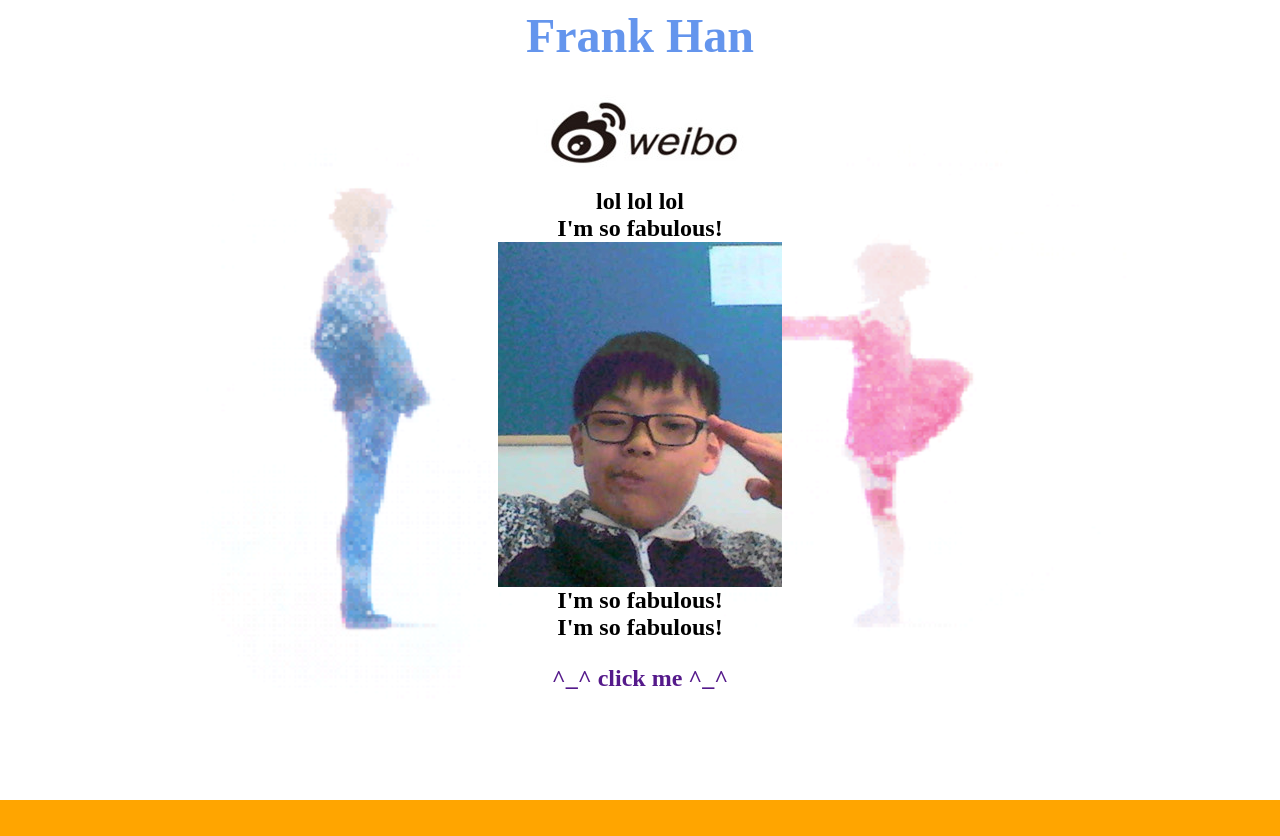
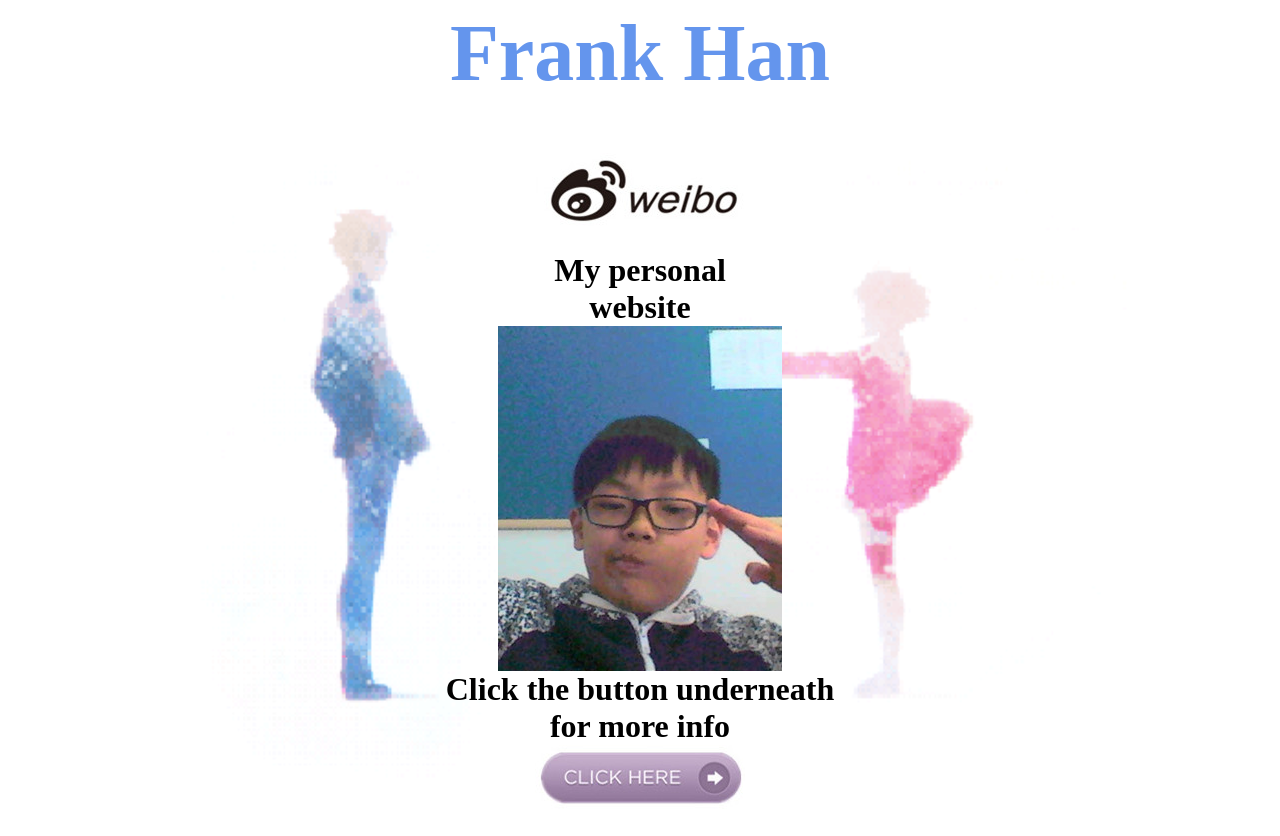
Before and after one commit to hhakke/hhakke.github.io, a plain HTML site: page index.html in a window 1280 px wide. Before the commit the page ends 800 px from the top, so only its background shows below. Drawn offline with Linux system fonts and the light colour scheme.

Commit message:
fifth change

```diff
--- a/index.html
+++ b/index.html
@@ -10,12 +10,14 @@
                         <img class="contact_icon" alt="email icon" src="597924c0b9598e94b78a41a5a149f625.jpg"></img>
                     </a>
                 </div>
-        <h2>lol  lol  lol</h2h>
-        <div class="a"> I'm so fabulous! </div>
+        <h2>My personal</h2h>
+        <div class="a"> website </div>
            <img src="WIN_20150409_102449.JPG" alt="picture of me">
-		<div class="a"> I'm so fabulous! </div>
-        <div class="b"> I'm so fabulous! </div>
-        <p><b><a href="" target="_blank">^_^ click me ^_^</a></b></p>
+		<div class="a"> Click the button underneath </div>
+        <div class="b"> for more info </div>
+        <a href="more_info.html">
+           <img class="contact_icon" alt="more info" src="30d4429b36656bf6aa109897fe83ba22.jpg"></img>
+        </a>
 
 	</body>
 </html>
--- a/style.css
+++ b/style.css
@@ -1,11 +1,7 @@
-body {background-color: orange}
 body {background-image:url(7e63b1435fddfba3560a4a9e0685ad03.gif);background-size: 100%;}
 body { background-image: url(7e63b1435fddfba3560a4a9e0685ad03.gif);background-attachment: fixed;}
 h1  {text-align:center;
-color: cornflowerblue;font-size: 300%}
-h2 {text-align:center}
+color: cornflowerblue;font-size: 500%}
+h2 {text-align:center;font-size: 200%}
+a {color: cornflowerblue}
 div {text-align:center}
-a:link {text-decoration:none;}
-a:visited {text-decoration:none;}
-a:hover {text-decoration:underline;}
-a:active {text-decoration:underline;}
```
Also changed, not shown: more_info.html (added, +6 -0 lines), 30d4429b36656bf6aa109897fe83ba22.jpg (added).
